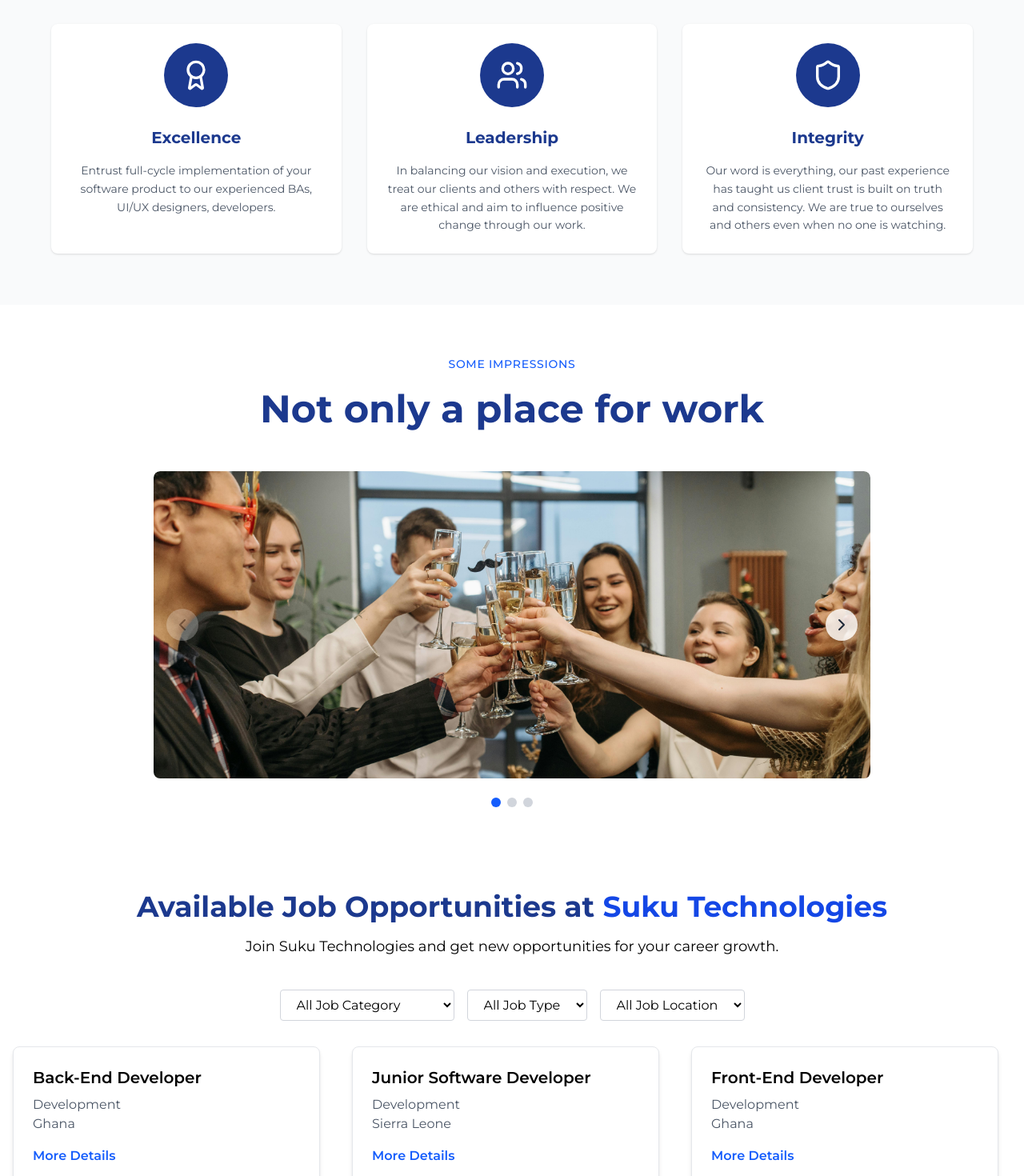
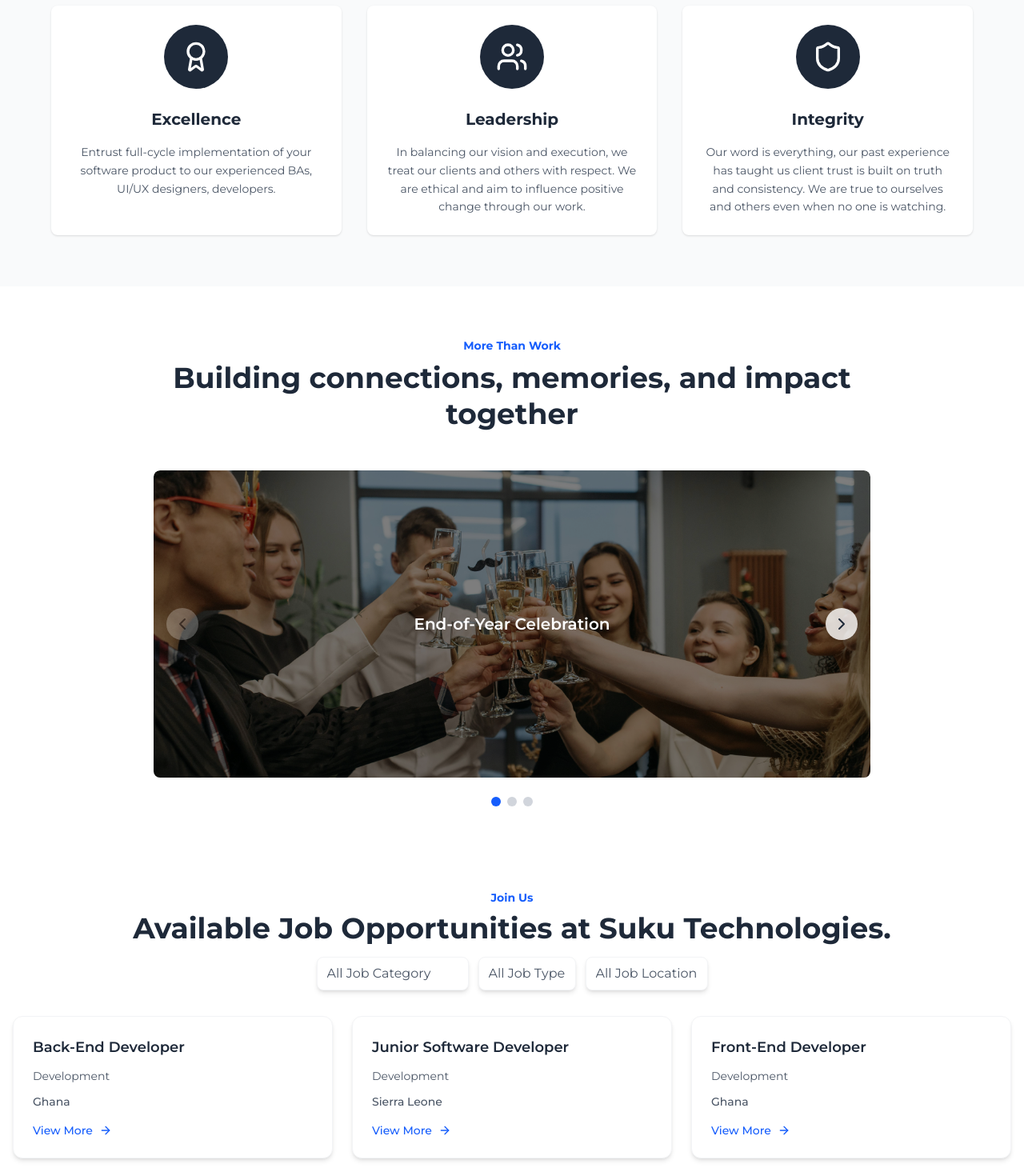
Before and after one commit to BrandWebsite/SukuTech, a React (Vite) app: page /careers in a window 1280 px wide. Shown: the part 900-2370 px from the top of the page at 80% size. Built offline with nearby package versions, Linux system fonts and the light colour scheme.

Commit message:
text color and size updated

```diff
--- a/src/components/AboutPage/AboutWhoWeAre.jsx
+++ b/src/components/AboutPage/AboutWhoWeAre.jsx
@@ -8,7 +8,7 @@ const AboutWhoWeAre = () => {
       <div className="flex flex-col md:flex-row items-center justify-between gap-10">
         {/* Left Content */}
         <div className="md:w-1/2">
-          <h4 className="text-sm text-blue-600  capitalize font-bold mb-2">
+          <h4 className="text-sm text-blue-600 capitalize font-bold mb-2">
             Our Story, Our Purpose
           </h4>
           <h2 className="text-2xl md:text-4xl font-bold capitalize text-gray-900 mb-4">
--- a/src/components/ForCareersPage/CoreValues.jsx
+++ b/src/components/ForCareersPage/CoreValues.jsx
@@ -29,12 +29,12 @@ const CoreValues = () => {
       <div className="max-w-6xl mx-auto">
         {/* Header */}
         <div className="text-center mb-12">
-          <h3 className="text-blue-600 text-sm font-medium uppercase tracking-wider mb-4">
+          <h3 className="text-sm text-blue-600 text-center capitalize font-bold mb-2">
             Our Core Values
           </h3>
-          <h1 className="text-4xl md:text-5xl font-bold text-blue-900 leading-tight">
-            Friendly Environment for you
-          </h1>
+          <h2 className="text-3xl md:text-4xl font-bold text-gray-800 leading-tight">
+            An Environment That Inspires
+          </h2>
         </div>
 
         {/* Values Grid */}
@@ -51,12 +51,12 @@ const CoreValues = () => {
                 className="text-center bg-white rounded-lg p-6 shadow hover:shadow-xl transform hover:-translate-y-2 transition-all duration-300"
               >
                 {/* Icon Circle */}
-                <div className="w-20 h-20 bg-blue-900 rounded-full flex items-center justify-center mx-auto mb-6">
+                <div className="w-20 h-20 bg-gray-800 rounded-full flex items-center justify-center mx-auto mb-6">
                   <IconComponent className="w-10 h-10 text-white" />
                 </div>
 
                 {/* Title */}
-                <h3 className="text-xl font-bold text-blue-900 mb-4">
+                <h3 className="text-xl font-bold text-gray-800 mb-4">
                   {value.title}
                 </h3>
 
--- a/src/components/ForCareersPage/Impressions.jsx
+++ b/src/components/ForCareersPage/Impressions.jsx
@@ -1,12 +1,12 @@
 import React, { useState } from "react";
 import { ChevronLeft, ChevronRight } from "lucide-react";
 import Imp1 from "../../assets/imp1.jpg";
-import Imp2 from "../../assets/Imp2.jpg";
-import Imp3 from "../../assets/Imp3.jpg";
+import Imp2 from "../../assets/imp2.jpg";
+import Imp3 from "../../assets/imp3.jpg";
 
 const Impressions = () => {
   const images = [
-    { id: 1, src: Imp1, alt: "Conference meeting with colleagues" },
+    { id: 1, src: Imp1, alt: "End-of-Year Celebration" },
     { id: 2, src: Imp2, alt: "Team event and networking" },
     { id: 3, src: Imp3, alt: "Company gathering and celebration" },
   ];
@@ -30,22 +30,29 @@ const Impressions = () => {
       <div className="max-w-4xl mx-auto">
         {/* Header */}
         <div className="text-center mb-12">
-          <h3 className="text-blue-600 text-sm font-medium uppercase tracking-wider mb-4">
-            Some Impressions
+          <h3 className="text-sm text-blue-600 text-center font-bold mb-2">
+            More Than Work
           </h3>
-          <h1 className="text-4xl md:text-5xl font-bold text-blue-900 leading-tight">
-            Not only a place for work
-          </h1>
+          <h2 className="text-3xl md:text-4xl font-bold text-gray-800 leading-tight">
+            Building connections, memories, and impact together
+          </h2>
         </div>
 
         {/* Carousel */}
         <div className="relative overflow-hidden rounded-lg">
-          <div className="w-full h-72 sm:h-96 relative">
+          <div className="w-full h-72 sm:h-96 relative group">
             <img
               src={images[currentIndex].src}
               alt={images[currentIndex].alt}
-              className="w-full h-full object-cover rounded-lg transition-all duration-500 ease-in-out"
+              className="w-full h-full object-cover rounded-lg transition-all duration-500 ease-in-out brightness-50 group-hover:brightness-100"
             />
+
+            {/* Text Overlay */}
+            <div className="absolute inset-0 flex items-center justify-center">
+              <p className="text-white text-lg sm:text-xl font-semibold px-4 text-center opacity-100 group-hover:opacity-0 transition-opacity duration-300">
+                {images[currentIndex].alt}
+              </p>
+            </div>
 
             {/* Arrows */}
             <button
--- a/src/components/ForCareersPage/JobCard.jsx
+++ b/src/components/ForCareersPage/JobCard.jsx
@@ -1,15 +1,28 @@
 import React from "react";
+import { motion } from "framer-motion";
+import { ArrowRight } from "lucide-react";
 
-const JobCard = ({ title, category, location }) => {
+const JobCard = ({ title, category, location, onViewMore }) => {
   return (
-    <div className="border border-gray-200 rounded-lg p-6 shadow-md w-full max-w-sm bg-white transition-transform duration-300 hover:shadow-xl hover:scale-105 hover:border-blue-500">
-      <h3 className="text-xl font-semibold text-black mb-2">{title}</h3>
-      <p className="text-gray-600">{category}</p>
-      <p className="text-gray-600 mb-4">{location}</p>
-      <a href="#" className="text-blue-600 font-semibold hover:underline">
-        More Details
-      </a>
-    </div>
+    <motion.div
+      whileHover={{ y: -4 }}
+      className="bg-white p-6 rounded-xl shadow-md hover:shadow-xl transition-all duration-300 border border-gray-100 hover:bg-blue-100/40 flex flex-col justify-between"
+    >
+      <div className="flex flex-col space-y-3">
+        <h3 className="text-lg font-semibold text-gray-800">{title}</h3>
+        <p className="text-sm text-gray-600">{category}</p>
+        <p className="text-sm text-gray-600 font-medium">{location}</p>
+      </div>
+
+      {/* View More Button */}
+      <button
+        onClick={onViewMore}
+        className="mt-4 flex items-center gap-2 text-blue-600 text-sm font-medium hover:text-blue-800 transition"
+      >
+        View More
+        <ArrowRight className="w-4 h-4" />
+      </button>
+    </motion.div>
   );
 };
 
--- a/src/components/ForCareersPage/JobFilters.jsx
+++ b/src/components/ForCareersPage/JobFilters.jsx
@@ -1,34 +1,39 @@
 import React from "react";
 
 const JobFilters = ({ onFilterChange }) => {
+  const selectClasses =
+    "w-[48%] sm:w-auto text-gray-600 text-sm sm:text-base rounded-lg px-3 py-2 shadow-md focus:outline-none focus:ring-0 focus:border-transparent bg-white border border-gray-100 appearance-none";
+
   return (
-    <div className="flex flex-wrap gap-4 justify-center mb-8">
+    <div className="flex flex-wrap gap-3 justify-center mb-8">
       <select
-        className="border border-gray-300 rounded px-4 py-2"
+        className={selectClasses}
         onChange={(e) => onFilterChange("category", e.target.value)}
       >
-        <option value="">All Job Category</option>
-        <option value="Development">Development</option>
-        <option value="Operations">Operations</option>
-        <option value="Sales and Marketing">Sales and Marketing</option>
-        <option value="Graphic Design">Graphic Design</option>
+        <option>All Job Category</option>
+        <option>Development</option>
+        <option>Operations</option>
+        <option>Sales and Marketing</option>
+        <option>Graphic Design</option>
       </select>
+
       <select
-        className="border border-gray-300 rounded px-4 py-2"
+        className={selectClasses}
         onChange={(e) => onFilterChange("type", e.target.value)}
       >
-        <option value="">All Job Type</option>
-        <option value="Full time">Full time</option>
-        <option value="Internship">Internship</option>
-        <option value="Contract">Contract</option>
+        <option>All Job Type</option>
+        <option>Full time</option>
+        <option>Internship</option>
+        <option>Contract</option>
       </select>
+
       <select
-        className="border border-gray-300 rounded px-4 py-2"
+        className={selectClasses}
         onChange={(e) => onFilterChange("location", e.target.value)}
       >
-        <option value="">All Job Location</option>
-        <option value="Ghana">Ghana</option>
-        <option value="Sierra Leone">Sierra Leone</option>
+        <option>All Job Location</option>
+        <option>Ghana</option>
+        <option>Sierra Leone</option>
       </select>
     </div>
   );
--- a/src/components/ForCareersPage/JobList.jsx
+++ b/src/components/ForCareersPage/JobList.jsx
@@ -60,15 +60,19 @@ const JobList = () => {
     setFilters({ ...filters, [field]: value });
   };
 
+  const handleViewMore = (jobTitle) => {
+    console.log(`View more about: ${jobTitle}`);
+    // Here you can navigate to a job details page or open a modal
+  };
+
   return (
     <div className="px-4 py-10 max-w-7xl mx-auto">
-      <h1 className="text-4xl font-bold text-center text-blue-900 mb-4">
-        Available Job Opportunities at{" "}
-        <span className="text-blue-700">Suku Technologies</span>
-      </h1>
-      <p className="text-center mb-10 text-lg">
-        Join Suku Technologies and get new opportunities for your career growth.
-      </p>
+      <h3 className="text-sm text-blue-600 text-center capitalize font-bold mb-2">
+        Join Us
+      </h3>
+      <h2 className="text-3xl md:text-4xl font-bold text-center text-gray-800 mb-4">
+        Available Job Opportunities at Suku Technologies.
+      </h2>
 
       <JobFilters onFilterChange={handleFilterChange} />
 
@@ -79,6 +83,7 @@ const JobList = () => {
             title={job.title}
             category={job.category}
             location={job.location}
+            onViewMore={() => handleViewMore(job.title)}
           />
         ))}
       </div>
--- a/src/components/ForCareersPage/JoinUs.jsx
+++ b/src/components/ForCareersPage/JoinUs.jsx
@@ -23,8 +23,8 @@ const JoinUs = () => {
           {/* Text Content */}
           <div className="flex-1 max-w-lg mb-8 lg:mb-0">
             <h2 className="text-5xl lg:text-6xl font-bold mb-6 leading-tight">
-              <span className="text-[#1a222e]">Want to </span>
-              <span className="text-[#0a58ca]">join us?</span>
+              <span className="text-gray-800">Want to </span>
+              <span className="text-blue-600"> join us?</span>
             </h2>
 
             <p className="text-gray-600 text-lg leading-relaxed mb-8 max-w-md">
@@ -33,9 +33,12 @@ const JoinUs = () => {
               inspiring workplace? You have come to the right place!
             </p>
 
-            <button className="bg-[#0a58ca] hover:bg-[#1a222e] text-white font-semibold px-8 py-4 rounded-full transition-all duration-300 transform hover:scale-105 hover:shadow-lg">
+            <a
+              href="#job-list"
+              className="bg-blue-600 hover:bg-gray-800 text-white font-semibold px-8 py-4 rounded-full transition-all duration-300 transform hover:scale-105 hover:shadow-lg inline-block"
+            >
               Discover More
-            </button>
+            </a>
           </div>
 
           {/* Image */}
--- a/src/components/ForContactPage/ContactForm.jsx
+++ b/src/components/ForContactPage/ContactForm.jsx
@@ -82,7 +82,7 @@ const ContactForm = () => {
 
             {/* Right Side: Form */}
             <div className="w-full md:w-2/3">
-              <p className="text-sm text-[#0a58ca] font-medium mb-2">
+              <p className="text-sm text-[#0a58ca] font-bold mb-2">
                 Have Any Consultation...?
               </p>
               <h2 className="text-2xl md:text-3xl font-bold text-gray-800 mb-6">
--- a/src/pages/Careers.jsx
+++ b/src/pages/Careers.jsx
@@ -1,10 +1,8 @@
-import React from "react"
+import React from "react";
 import JoinUs from "../components/ForCareersPage/JoinUs";
 import CoreValues from "../components/ForCareersPage/CoreValues";
 import Impressions from "../components/ForCareersPage/Impressions";
-import TeamTestimonial from "../components/ForCareersPage/TeamTestimonial";
 import JobList from "../components/ForCareersPage/JobList";
-
 
 const Careers = () => {
   return (
@@ -12,8 +10,9 @@ const Careers = () => {
       <JoinUs />
       <CoreValues />
       <Impressions />
-      {/* <TeamTestimonial /> */}
-      <JobList />
+      <div id="job-list">
+        <JobList />
+      </div>
     </div>
   );
 };
```
Also changed, not shown: src/components/ForContactPage/ContactHeader.jsx (+28 -13 lines).
